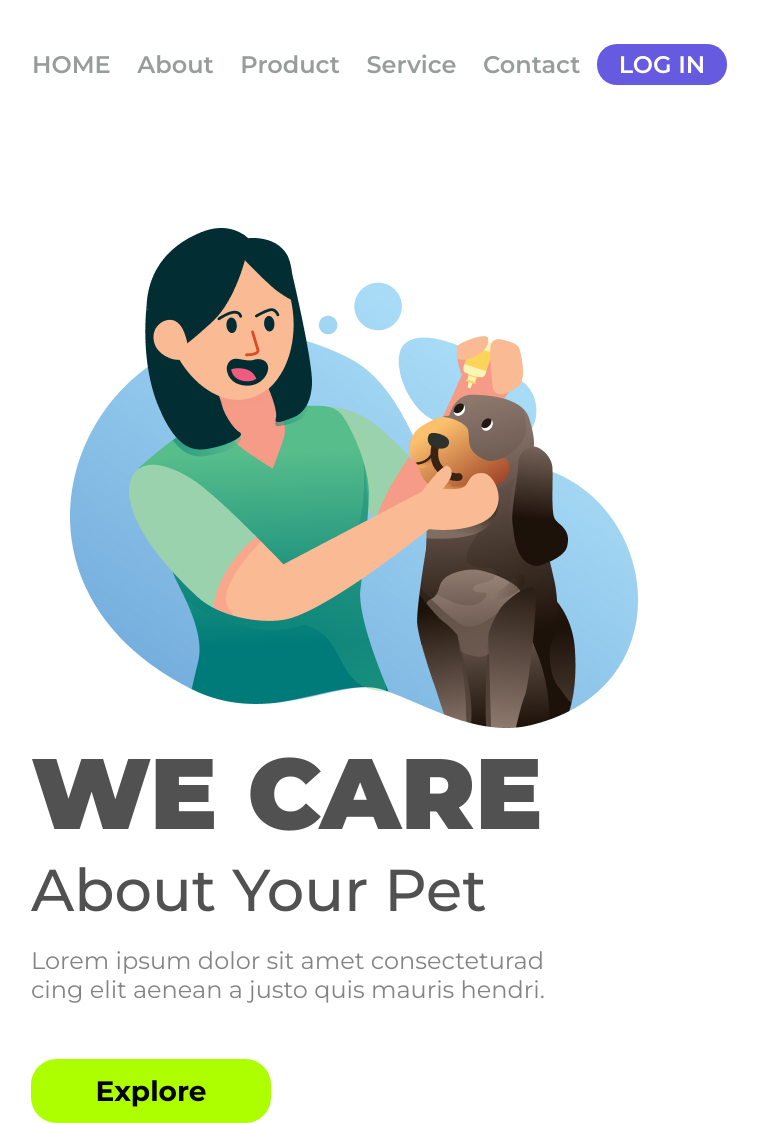
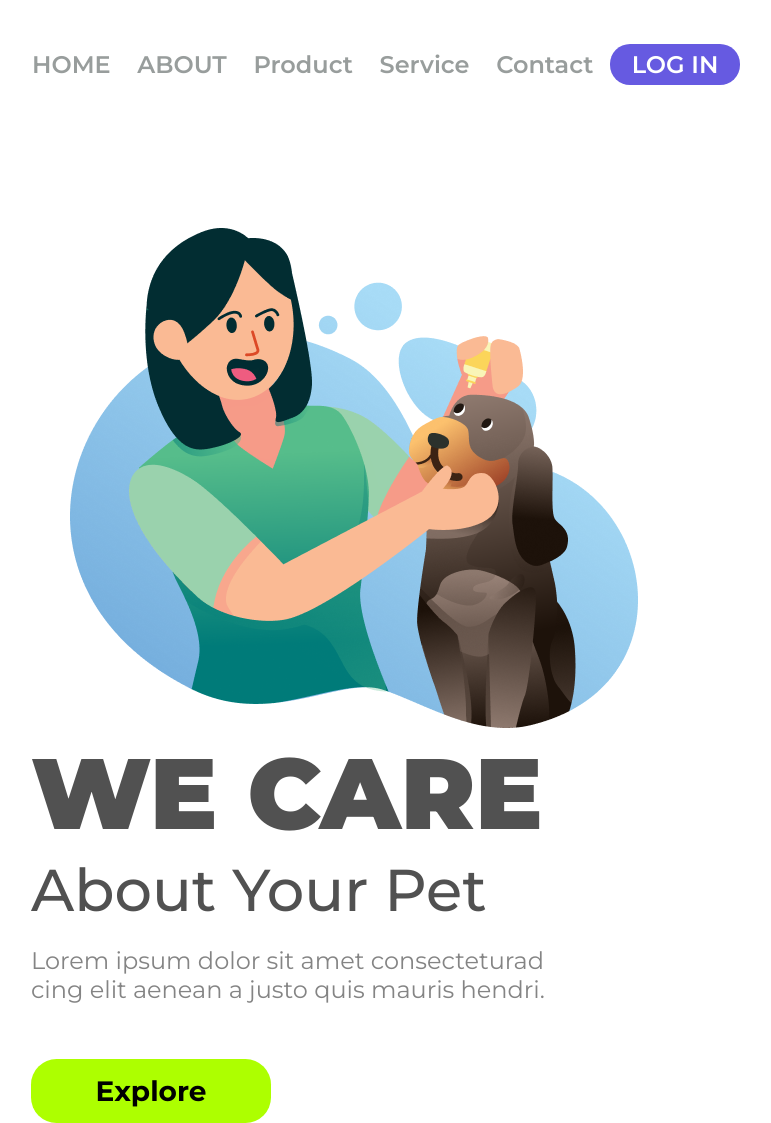
Before and after one commit to DaviSnart/Proejeto-CSS---We-Care, a plain HTML site: page index.html in a window 1280 px wide. Shown: the whole page, without its empty margins (54-825 px from the left). Drawn offline with Linux system fonts and the light colour scheme.

Commit message:
alteração do about

```diff
--- a/index.html
+++ b/index.html
@@ -12,7 +12,7 @@
 <body>
     <header>
         <a class="itens"> HOME </a>
-        <a class="itens"> About </a>
+        <a class="itens"> ABOUT </a>
         <a class="itens"> Product </a>
         <a class="itens"> Service </a>
         <a class="itens"> Contact </a>
```
